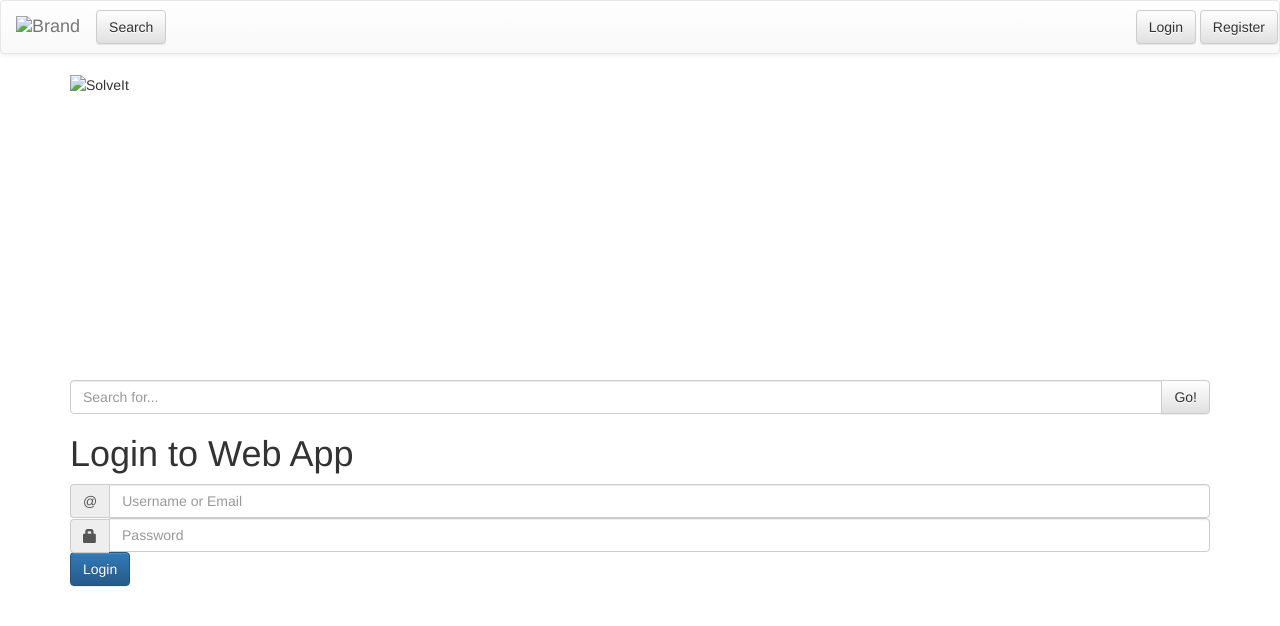
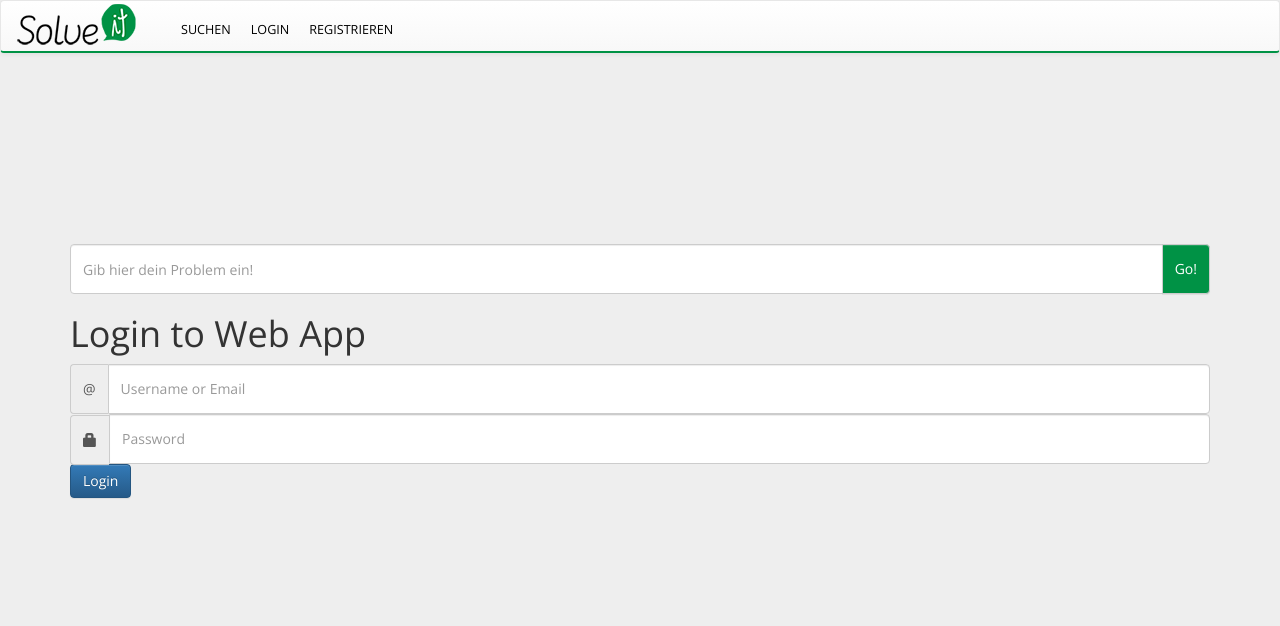
Before and after one commit to Pfeifenjoy/EduHack, a PHP site: page / in a window 1280 px wide. Shown: the top 626 px of the page. Run offline with PHP 8.4, Linux system fonts and the light colour scheme.

Commit message:
start page css

```diff
--- a/css/main.css
+++ b/css/main.css
@@ -1,7 +1,92 @@
+body {
+    font-family: 'Open Sans', sans-serif;
+    background-color: #eee;
+}
+
+a {
+    cursor: pointer !important;
+}
+
 #mainSearch {
     margin-top: 25%;
 }
+
 #mainLogo {
     width: 30%;
 
 }
+
+#mainsearch {
+    margin-top:15%;
+    background-color:none;
+}
+
+.navbar-brand {
+    padding-top: 3px;
+}
+
+.navbar:not(.navbar-nav), .navbar-default {
+    background-color: white;
+    border-bottom: 2px solid rgba(0,146,69,1);
+}
+
+ul {
+    list-style-type: none;
+}
+
+
+
+.navbar ul{
+    margin-left:120px;
+    margin-top:15px;
+}
+
+.navbar li {
+    float:left;
+    margin-right:10px;
+    padding:5px;
+    padding: 8 5px;
+}
+
+.navbar a {
+    text-decoration: none;
+    display:block;
+    padding: 20 10px;
+    color:black;
+    font-size:0.9em;
+    border:0px;
+    text-transform: uppercase;
+}
+
+.navbar li:hover a {
+    color:white;
+}
+
+.navbar li:hover {
+    -moz-transition:color .2s ease-in, background-color .2s ease-in-out;
+    -o-transition:color .2s ease-in, background-color .2s ease-in-out;
+    -webkit-transition:color .2s ease-in, background-color .2s ease-in-out;
+    background-color: rgba(0,146,69,1);
+    border-radius: 4px;
+    cursor:pointer;
+}
+
+.input-group-btn button {
+    height:50px;
+    text-shadow:none;
+    color:white;
+    background-image:none;
+    background-color: rgba(0,146,69,1);
+}
+
+.input-group-btn button:hover {
+    -moz-transition:color .2s ease-in, background-color .2s ease-in-out;
+    -o-transition:color .2s ease-in, background-color .2s ease-in-out;
+    -webkit-transition:color .2s ease-in, background-color .2s ease-in-out;
+    color:white;
+    background-color: rgba(0,214,101,1);
+}
+
+input.form-control {
+    height:50px;
+}
--- a/index.php
+++ b/index.php
@@ -1,4 +1,4 @@
-<!doctype HTML>
+<!DOCTYPE html>
 
 <html>
     <head>
@@ -11,33 +11,33 @@
 
         <!-- Latest compiled and minified JavaScript -->
         <script src="https://maxcdn.bootstrapcdn.com/bootstrap/3.3.4/js/bootstrap.min.js"></script>
-
-        <link rel="stylesheet" href="css/main.css">
+        <link href='http://fonts.googleapis.com/css?family=Open+Sans:400italic,400,700,300' rel='stylesheet' type='text/css'>
+        <link rel="stylesheet" href="css/main.css" type="text/css">
     </head>
     <body>
         <nav class="navbar navbar-default">
           <div class="container-fluid">
             <div class="navbar-header">
               <a class="navbar-brand" href="#">
-                <img alt="Brand" src=""/>
+                <img alt="Brand" src="img/logo_klein.png"/>
               </a>
-            </div>
-            <div class="navbar navbar-nav navbar-left">
-              <button type="button" class="btn btn-default navbar-btn">Search</button>
-            </div>
-            <div class="navbar navbar-nav navbar-right">
-                <button type="button" class="btn btn-default navbar-btn">Login</button>
-                <button type="button" class="btn btn-default navbar-btn">Register</button>
+                <ul>
+                    <li><a>Suchen</a></li>
+                    <li><a>Login</a></li>
+                    <li><a>Registrieren</a></li>
+                </ul>
             </div>
           </div>
         </nav>
         <section class="container">
-            <img id="mainLogo" alt="SolveIt" />
-            <div class="input-group" id="mainSearch">
-                <input type="text" class="form-control" placeholder="Search for...">
-                    <span class="input-group-btn">
-                        <button class="btn btn-default" type="button">Go!</button>
-                    </span>
+            <div id="mainsearch">
+                <div class="input-group">
+                    <input type="text" class="form-control" placeholder="Gib hier dein Problem ein!">
+                        <span class="input-group-btn">
+                            <button class="btn btn-default" type="button">Go!</button>
+                        </span>
+                    </input>
+                </div><!-- /input-group -->
             </div>
             <?php
                 include("sites/login.php");
```
